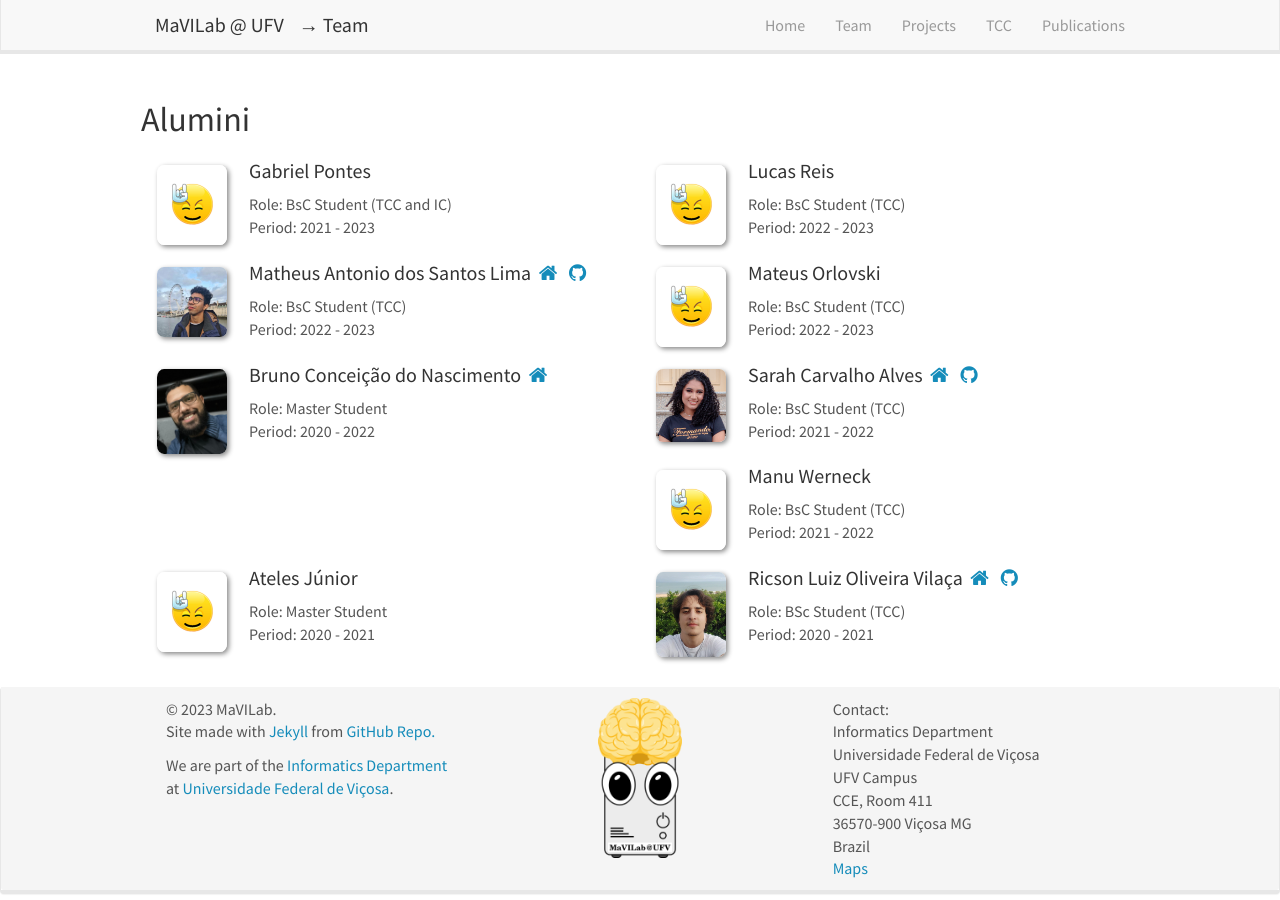
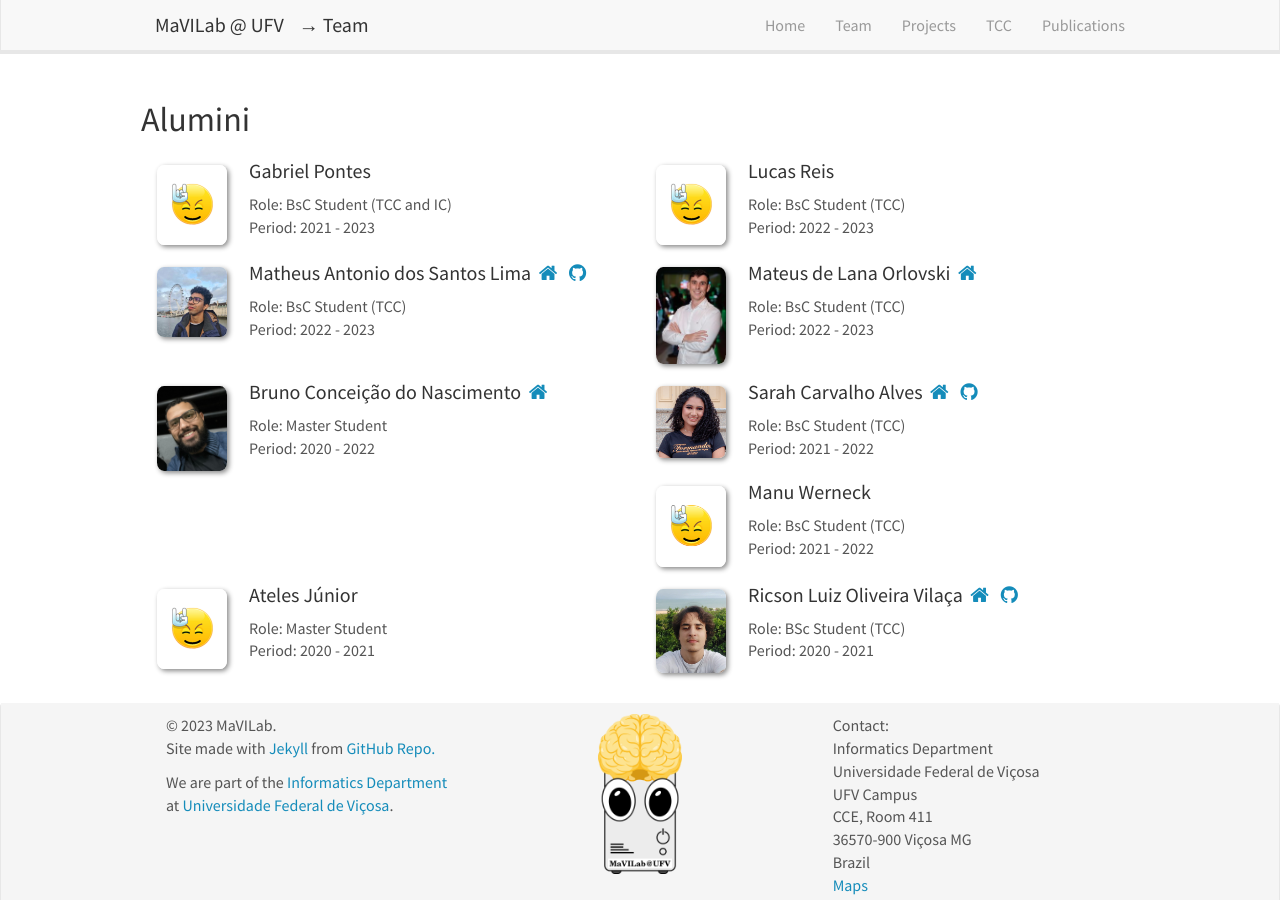
Before and after one commit to MaVILab-UFV/mavilab-ufv.github.io, a Jekyll site: the page built from _pages/team.md, in a window 1280 px wide and 900 px high, scrolled down 1222 px. Built offline with Jekyll 4.4.1, drawn with Linux system fonts in a browser that asks for light colours; nearby versions of some CDN libraries.

Commit message:
Adicionando estudante: mateus orlovski.

```diff
--- a/_data/students_list.yml
+++ b/_data/students_list.yml
@@ -98,11 +98,11 @@
     github: https://github.com/MatheusAL
     level: BsC Student (TCC)
 
-  - name: Mateus Orlovski
-    photo: rock.jpg
+  - name: Mateus de Lana Orlovski
+    photo: mateus-orlovski.jpg
     since: 2022
     until: 2023
-    homepage:
+    homepage: http://www.linkedin.com/in/mateus-orlovski-33b816181
     github:
     level: BsC Student (TCC)
 
```
Also changed, not shown: images/teampic/mateus-orlovski.jpg (added).
